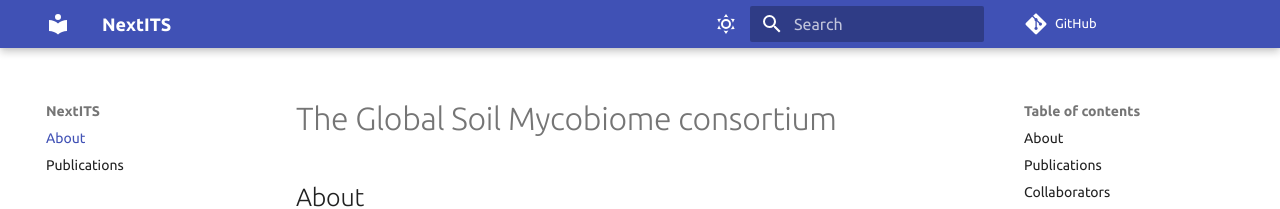
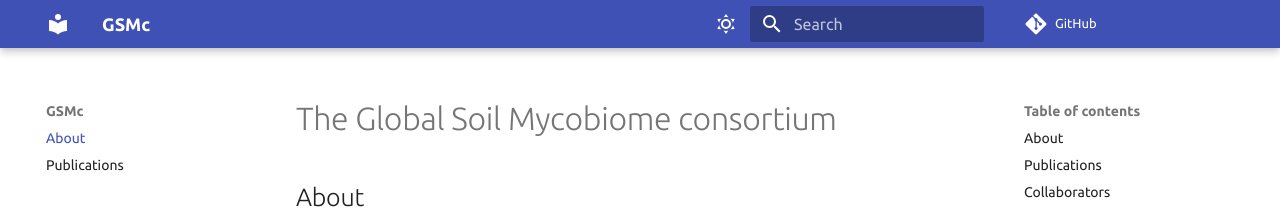
Before and after one commit to vmikk/GSMc-Fungi.github.io, an MkDocs documentation site: the page built from docs/index.md, in a window 1280 px wide. Shown: the top 209 px of the page. Built offline with MkDocs 1.6.1 and Material for MkDocs 9.7.7, drawn with Linux system fonts in a browser that asks for light colours; comment, search, counter and statistics services are not loaded.

Commit message:
fix site name

```diff
--- a/mkdocs.yml
+++ b/mkdocs.yml
@@ -1,4 +1,4 @@
-site_name: NextITS
+site_name: GSMc
 
 site_author: Jane Lees, Vladimir Mikryukov
 site_description: GSMc - The Global Soil Mycobiome consortium
```
